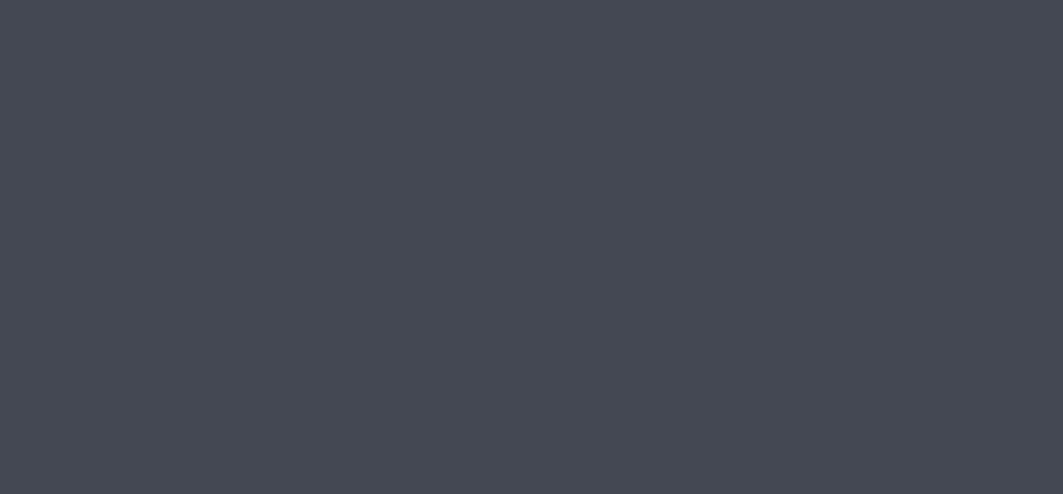
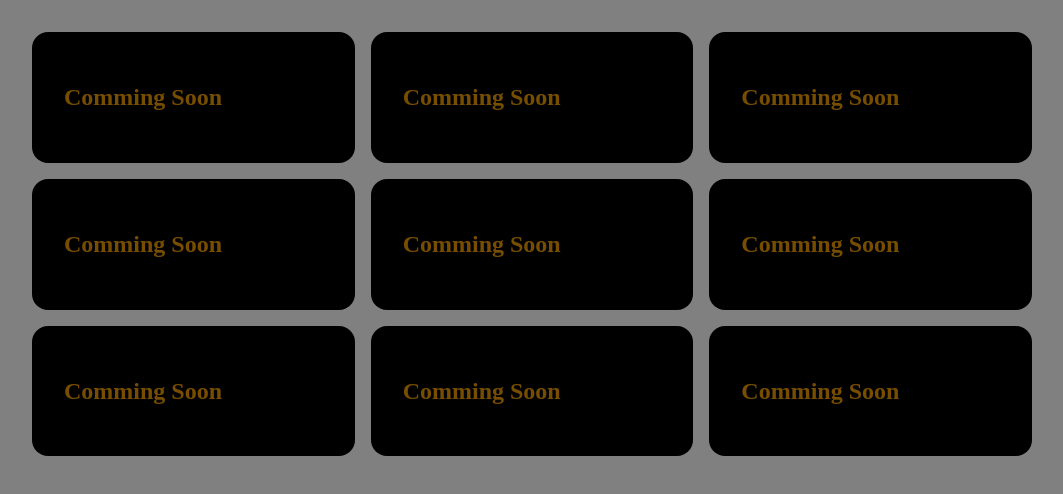
Before and after one commit to Senseidoi/Website, a plain HTML site: page portfolio.html in a window 1280 px wide. Shown: the whole page, without its empty margins (108-1171 px from the left). Drawn offline with Linux system fonts and the light colour scheme.

Commit message:
Portfolio changes Grid

```diff
--- a/CSS/styles.css
+++ b/CSS/styles.css
@@ -1,18 +1,54 @@
-* {
-  margin: 0;
-  padding: 0;
-  box-sizing: border-box;
-  color: #ffffff;
+:root {
+  --title-color: rgb(119, 77, 0);
+  --text-color: white;
+  --background-color: grey;
+  --project-color: black;
+}
+
+html {
+  display: flex;
+  justify-content: center;
 }
 
 body {
+  font-family: var(--font-family);
+  background-color: var(--background-color);
+  width: 100%;
+  max-width: 1000px;
+  margin: 0;
+  padding: 2rem;
   display: flex;
-  justify-content: center;
+  flex-direction: column;
   align-items: center;
-  min-height: 100vh;
-  background: #434750;
+  gap: 2rem;
 }
 
-.grid {
+main {
+  width: 100%;
   display: grid;
+  grid-template-columns: repeat(auto-fill, minmax(300px, 1fr));
+  grid-auto-rows: 1fr;
+  gap: 1rem;
 }
+
+.project {
+  background-color: var(--project-color);
+  border-radius: 1rem;
+  padding: 2rem;
+}
+
+.project:hover {
+  background: radial-gradient(750px circle at var(--mouse-x) var(--mouse-y), rgba(255, 255, 255, 0.05), var(--project-color) 50%);
+}
+
+h1, h2 {
+  color: var(--title-color);
+}
+
+p {
+  color: var(--text-color);
+}
+
+a {
+  text-decoration: none;
+}
--- a/portfolio.html
+++ b/portfolio.html
@@ -1,19 +1,49 @@
 <!DOCTYPE html>
 <html lang="en">
   <head>
-    <meta charset="utf-8">
+    <meta charset="utf-8" />
     <title>Test</title>
     <link href="CSS/styles.css" rel="Stylesheet" />
     <link rel="author" href="author.txt" />
   </head>
   <body>
-    <div class="grid"></div>
-    <div class="grid"></div>
-    <div class="grid"></div>
-    <div class="grid"></div>
-    <div class="grid"></div>
-    <div class="grid"></div>
-    <div class="grid"></div>
-
+    <main>
+      <a class="project" href="#" target="_blank" rel="noopener noreferrer">
+        <h2>Comming Soon</h2>
+        <p></p>
+      </a>
+      <a class="project" href="#" target="_blank" rel="noopener noreferrer">
+        <h2>Comming Soon</h2>
+        <p></p>
+      </a>
+      <a class="project" href="#" target="_blank" rel="noopener noreferrer">
+        <h2>Comming Soon</h2>
+        <p></p>
+      </a>
+      <a class="project" href="#" target="_blank" rel="noopener noreferrer">
+        <h2>Comming Soon</h2>
+        <p></p>
+      </a>
+      <a class="project" href="#" target="_blank" rel="noopener noreferrer">
+        <h2>Comming Soon</h2>
+        <p></p>
+      </a>
+      <a class="project" href="#" target="_blank" rel="noopener noreferrer">
+        <h2>Comming Soon</h2>
+        <p></p>
+      </a>
+      <a class="project" href="#" target="_blank" rel="noopener noreferrer">
+        <h2>Comming Soon</h2>
+        <p></p>
+      </a>
+      <a class="project" href="#" target="_blank" rel="noopener noreferrer">
+        <h2>Comming Soon</h2>
+        <p></p>
+      </a>
+      <a class="project" href="#" target="_blank" rel="noopener noreferrer">
+        <h2>Comming Soon</h2>
+        <p></p>
+      </a>
+    </main>
   </body>
 </html>
```
